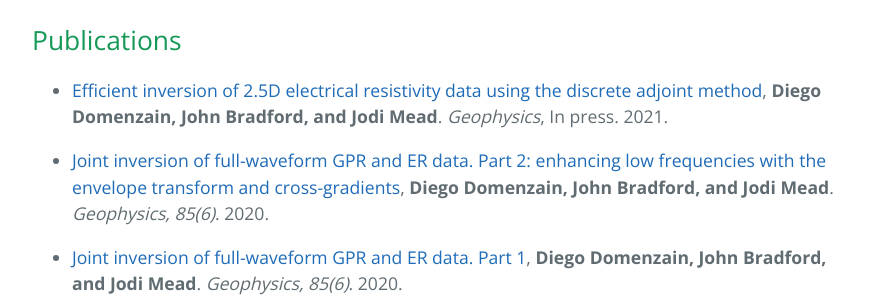
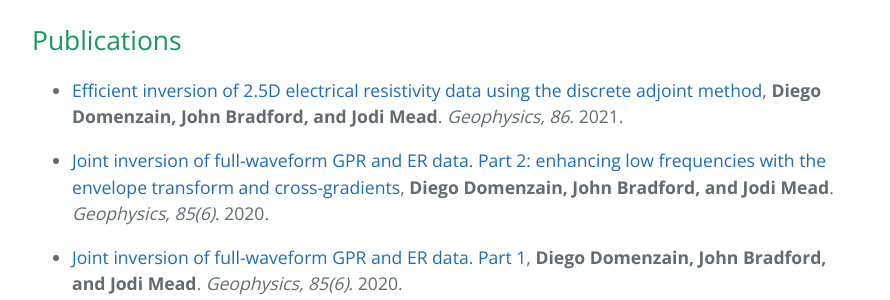
Before and after one commit to diegozain/diegozain.github.io, a Jekyll site: the page built from index.md, in a window 1280 px wide. Shown: the part 866-1166 px from the top of the page, without its empty margins (192-1082 px from the left). Built offline with Jekyll 4.4.1, drawn with Linux system fonts in a browser that asks for light colours; our own code applies the rules of GitHub Pages for plain Markdown files.

Commit message:
efficient 2.5d reference

```diff
--- a/index.md
+++ b/index.md
@@ -18,7 +18,7 @@
 
 ## Publications
 
-* [Efficient inversion of 2.5D electrical resistivity data using the discrete adjoint method](https://library.seg.org/doi/10.1190/geo2020-0373.1), __Diego Domenzain, John Bradford, and Jodi Mead__. _Geophysics_, In press. 2021.
+* [Efficient inversion of 2.5D electrical resistivity data using the discrete adjoint method](https://library.seg.org/doi/10.1190/geo2020-0373.1), __Diego Domenzain, John Bradford, and Jodi Mead__. _Geophysics, 86_. 2021.
 
 * [Joint inversion of full-waveform GPR and ER data. Part 2: enhancing low frequencies with the envelope transform and cross-gradients](https://library.seg.org/doi/10.1190/geo2019-0755.1), __Diego Domenzain, John Bradford, and Jodi Mead__. _Geophysics, 85(6)_. 2020.
 
```
Also changed, not shown: 1 other file.
